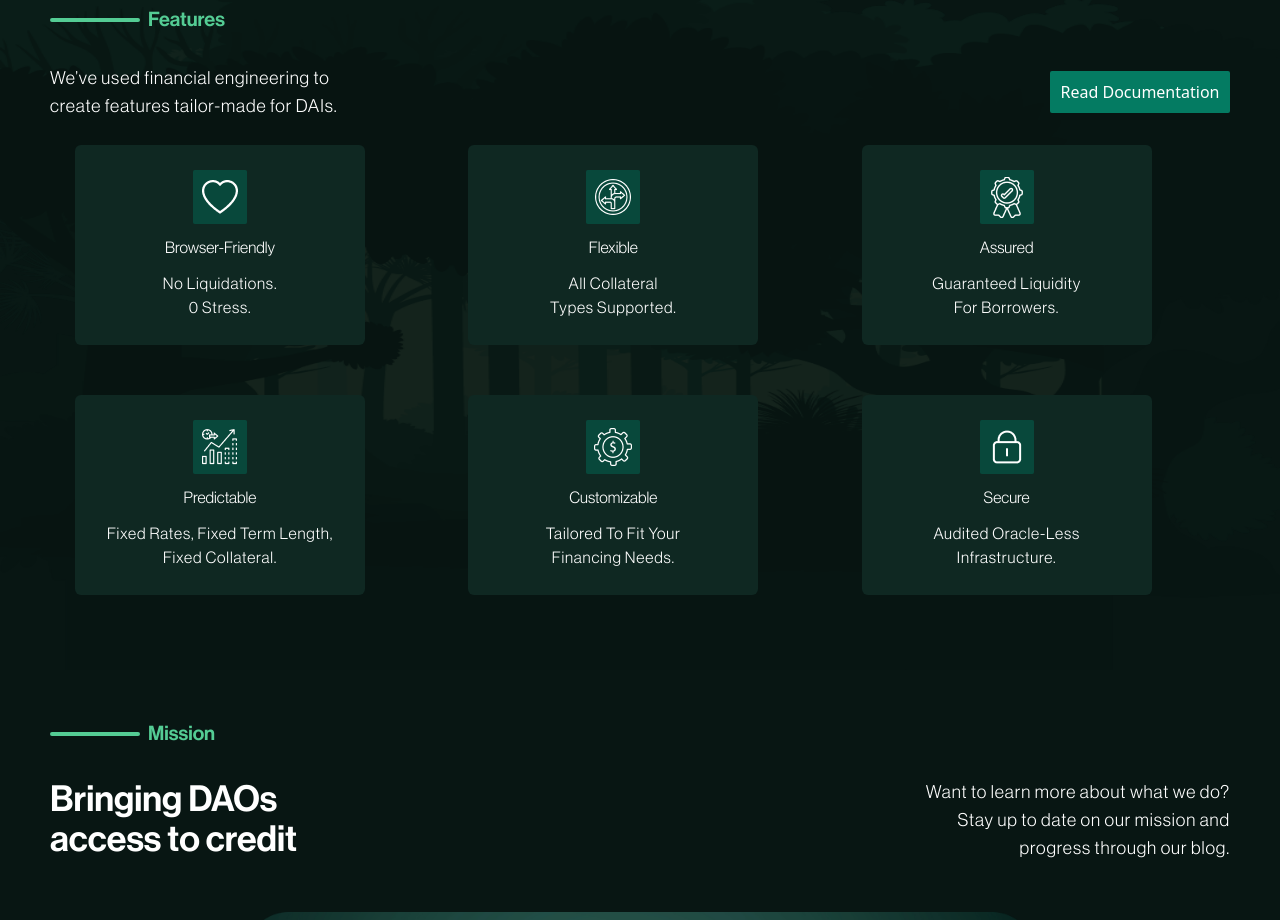
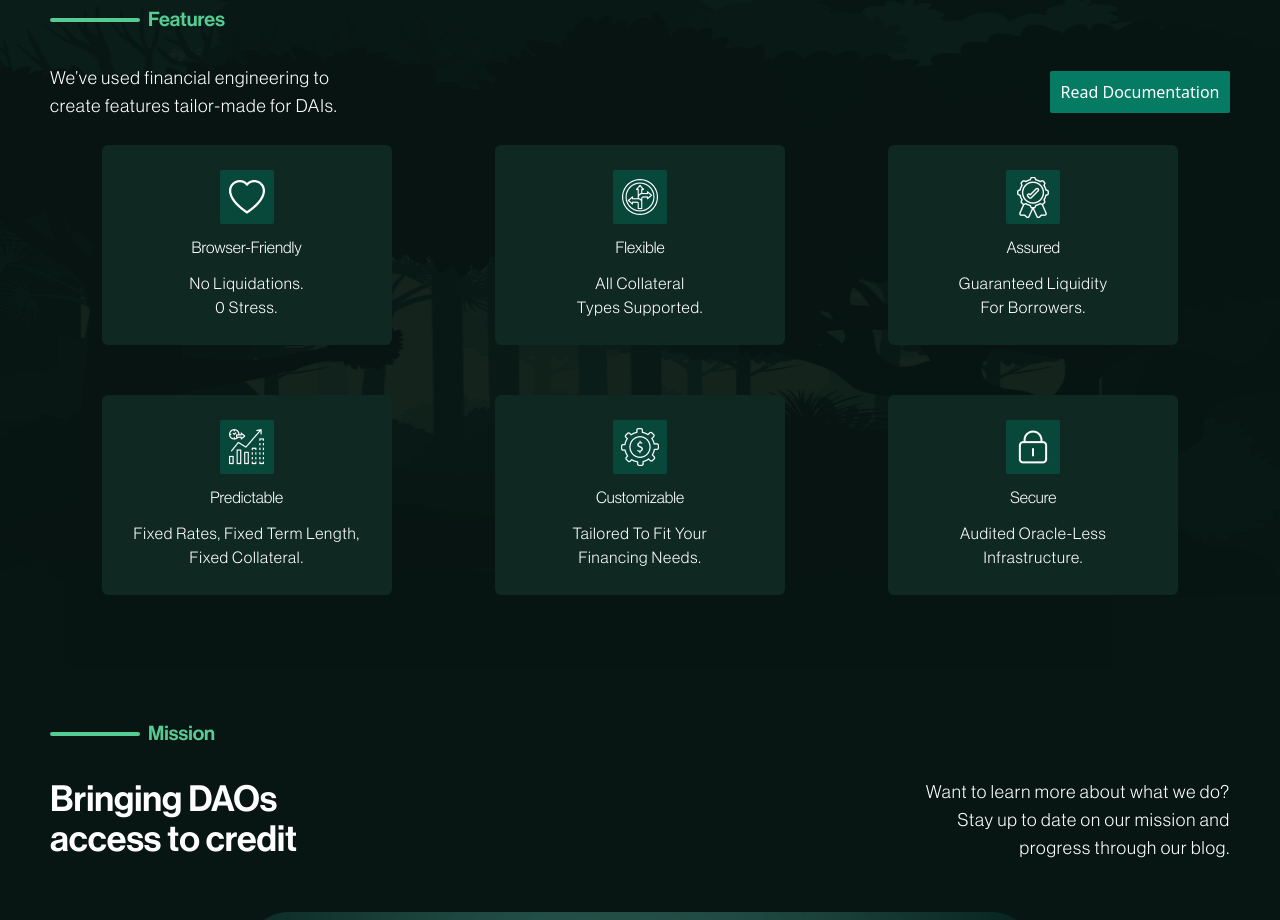
Before and after one commit to JLegacy-AI/arbor-finance-landing-page, a website built with Vite: page index.html in a window 1280 px wide. Shown: the part 1480-2400 px from the top of the page. Built offline with nearby package versions, Linux system fonts and the light colour scheme.

Commit message:
Large Screen Update

```diff
--- a/index.html
+++ b/index.html
@@ -93,7 +93,8 @@
       </div>
 
       <div class="flex flex-1 max-w-full flex-wrap justify-evenly items-center">
-        <div class="basis-0 md:basis-4/12">
+
+        <div class="basis-0 md:basis-4/12 flex justify-around items-center">
           <div class="w-[290px] h-[200px] bg-primary-color-2 flex justify-center items-center flex-col space-y-3 rounded-md m-[25px] p-[5px]">
             <img src="./assets/images/icon-1.png">
             <h4 class="text-white font-[neue-haas-light]">Browser-Friendly</h4>
@@ -104,7 +105,7 @@
           </div>
         </div>
 
-        <div class="basis-0 md:basis-4/12">
+        <div class="basis-0 md:basis-4/12 flex justify-around items-center">
           <div class="w-[290px] h-[200px] bg-primary-color-2 flex justify-center items-center flex-col space-y-3  rounded-md m-[25px] p-[5px]">
             <img src="./assets/images/icon-2.png">
             <h4 class="text-white font-[neue-haas-light]">Flexible</h4>
@@ -115,7 +116,7 @@
           </div>
         </div>
 
-        <div class="basis-0 md:basis-4/12">
+        <div class="basis-0 md:basis-4/12 flex justify-around items-center">
           <div class="w-[290px] h-[200px] bg-primary-color-2 flex justify-center items-center flex-col space-y-3  rounded-md m-[25px] p-[5px]">
             <img src="./assets/images/icon-3.png">
             <h4 class="text-white font-[neue-haas-light]">Assured</h4>
@@ -126,7 +127,7 @@
           </div>
         </div>
 
-        <div class="basis-0 md:basis-4/12">
+        <div class="basis-0 md:basis-4/12 flex justify-around items-center">
           <div class="w-[290px] h-[200px] bg-primary-color-2 flex justify-center items-center flex-col space-y-3  rounded-md m-[25px] p-[5px]">
             <img src="./assets/images/icon-5.png">
             <h4 class="text-white font-[neue-haas-light]">Predictable</h4>
@@ -137,7 +138,7 @@
           </div>
         </div>
 
-        <div class="basis-0 md:basis-4/12">
+        <div class="basis-0 md:basis-4/12 flex justify-around items-center">
           <div class="w-[290px] h-[200px] bg-primary-color-2 flex justify-center items-center flex-col space-y-3  rounded-md m-[25px] p-[5px]">
             <img src="./assets/images/icon-4.png">
             <h4 class="text-white font-[neue-haas-light]">Customizable</h4>
@@ -148,7 +149,7 @@
           </div>
         </div>
 
-        <div class="basis-0 md:basis-4/12">
+        <div class="basis-0 md:basis-4/12 flex justify-around items-center">
           <div class="w-[290px] h-[200px] bg-primary-color-2 flex justify-center items-center flex-col space-y-3  rounded-md m-[25px] p-[5px]">
             <img src="./assets/images/icon-6.png">
             <h4 class="text-white font-[neue-haas-light]">Secure</h4>
```
